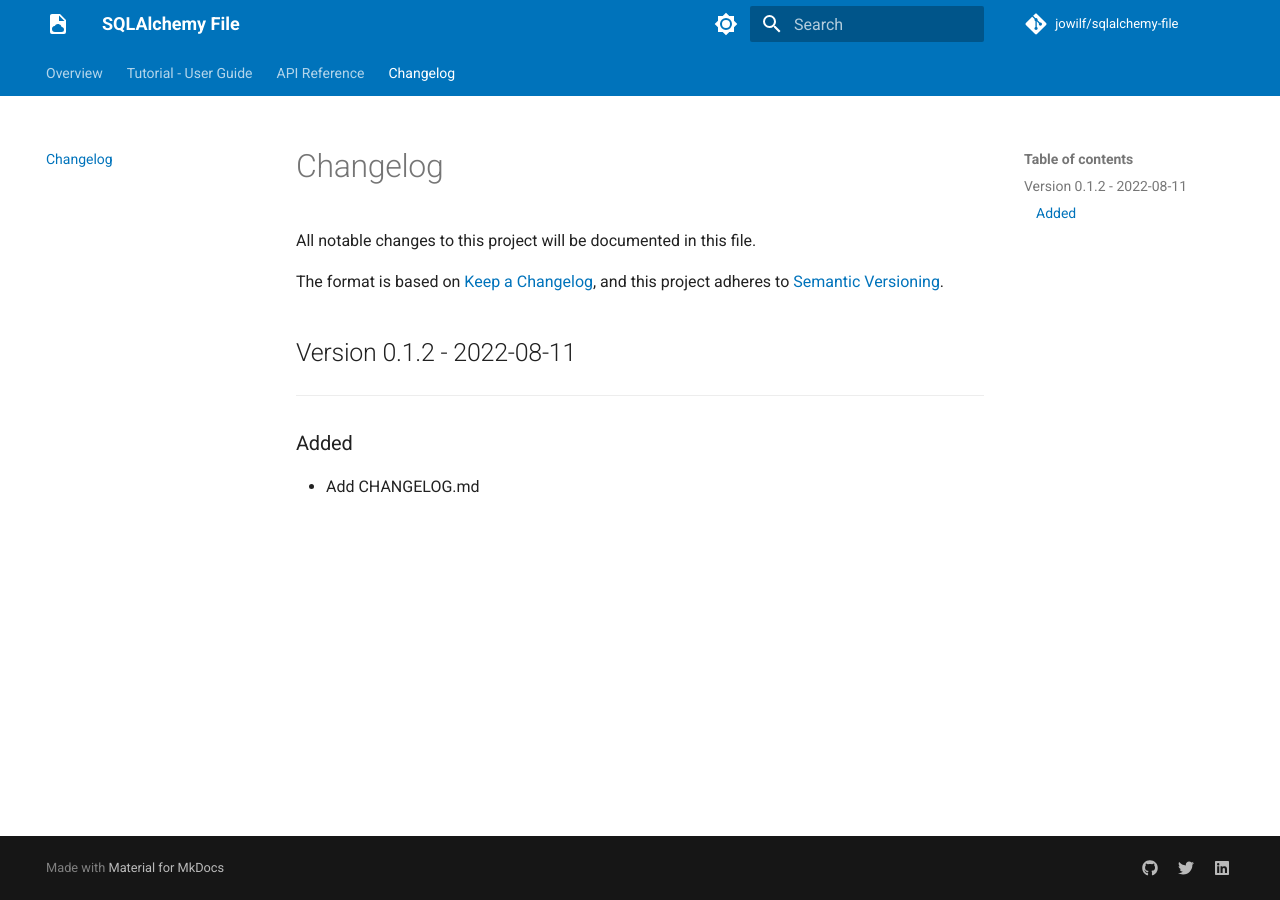
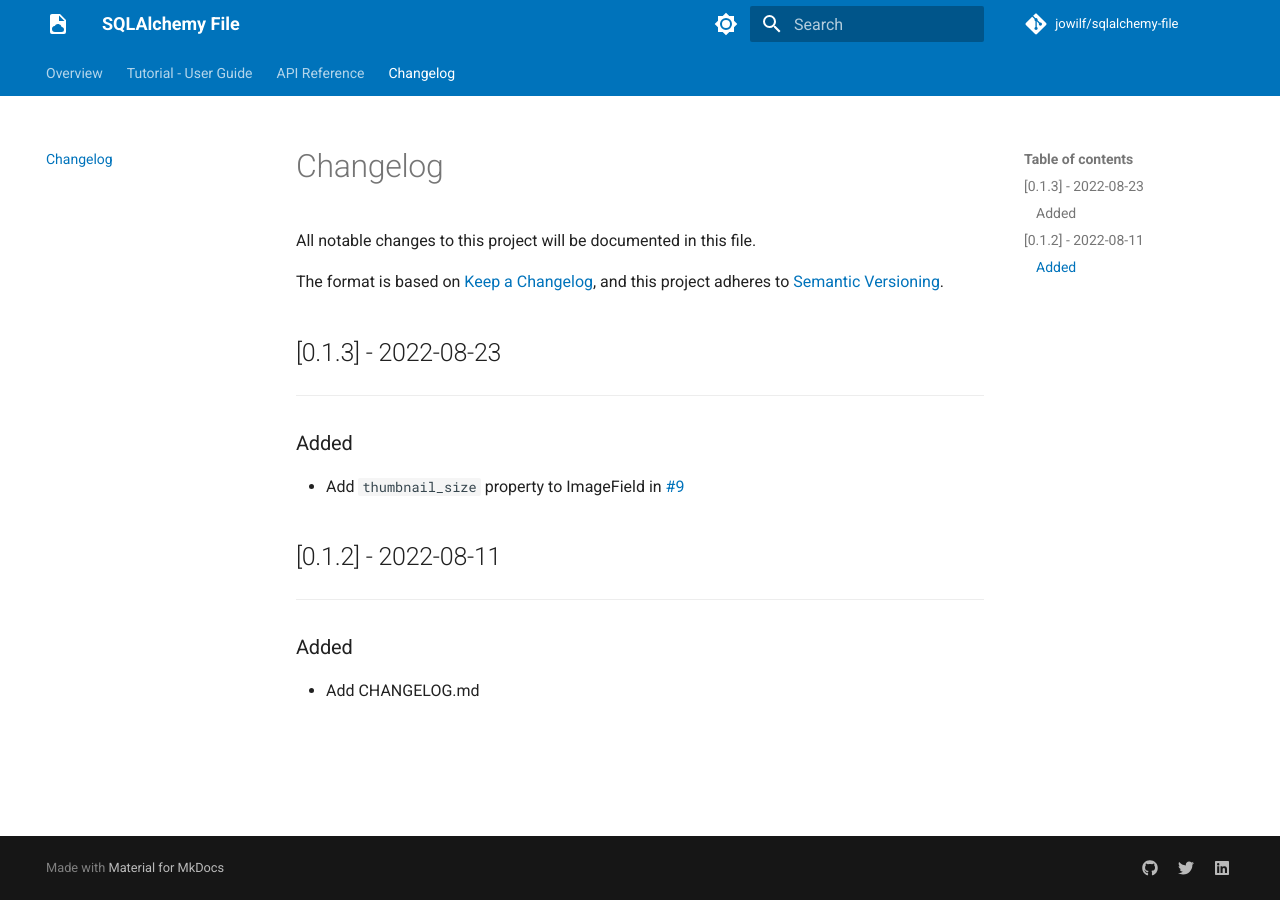
Before and after one commit to jowilf/sqlalchemy-file, an MkDocs documentation site: the page built from docs/changelog.md, in a window 1280 px wide. Built offline with MkDocs 1.6.1 and Material for MkDocs 9.7.7, drawn with Linux system fonts in a browser that asks for light colours; comment, search, counter and statistics services are not loaded.

Commit message:
Update Changelog

```diff
--- a/CHANGELOG.md
+++ b/CHANGELOG.md
@@ -4,7 +4,14 @@
 The format is based on [Keep a Changelog](https://keepachangelog.com/en/1.0.0/),
 and this project adheres to [Semantic Versioning](https://semver.org/spec/v2.0.0.html).
 
-## Version 0.1.2 - 2022-08-11
+## [0.1.3] - 2022-08-23
+
+---
+
+### Added
+- Add `thumbnail_size` property to ImageField by @jowilf https://github.com/jowilf/sqlalchemy-file/pull/9
+
+## [0.1.2] - 2022-08-11
 
 ---
 
--- a/docs/changelog.md
+++ b/docs/changelog.md
@@ -4,7 +4,14 @@
 The format is based on [Keep a Changelog](https://keepachangelog.com/en/1.0.0/),
 and this project adheres to [Semantic Versioning](https://semver.org/spec/v2.0.0.html).
 
-## Version 0.1.2 - 2022-08-11
+## [0.1.3] - 2022-08-23
+
+---
+
+### Added
+- Add `thumbnail_size` property to ImageField in [#9](https://github.com/jowilf/sqlalchemy-file/pull/9)
+
+## [0.1.2] - 2022-08-11
 
 ---
 
--- a/mkdocs.yml
+++ b/mkdocs.yml
@@ -64,8 +64,8 @@
           rendering:
             show_root_heading: true
             show_source: false
-      watch:
-        - sqlalchemy_file
+watch:
+  - sqlalchemy_file
 
 
 extra:
--- a/pyproject.toml
+++ b/pyproject.toml
@@ -37,7 +37,7 @@
 fasteners = "^0.17.3"
 black = "^22.6.0"
 coverage = { extras = ["toml"], version = "^6.4.2" }
-flake8 = "^5.0.4"
+flake8 = "^3.9.2"
 mypy = "^0.971"
 isort = "^5.10.1"
 mkdocs-material = "^8.2.7"
```
Also changed, not shown: 1 other file.
